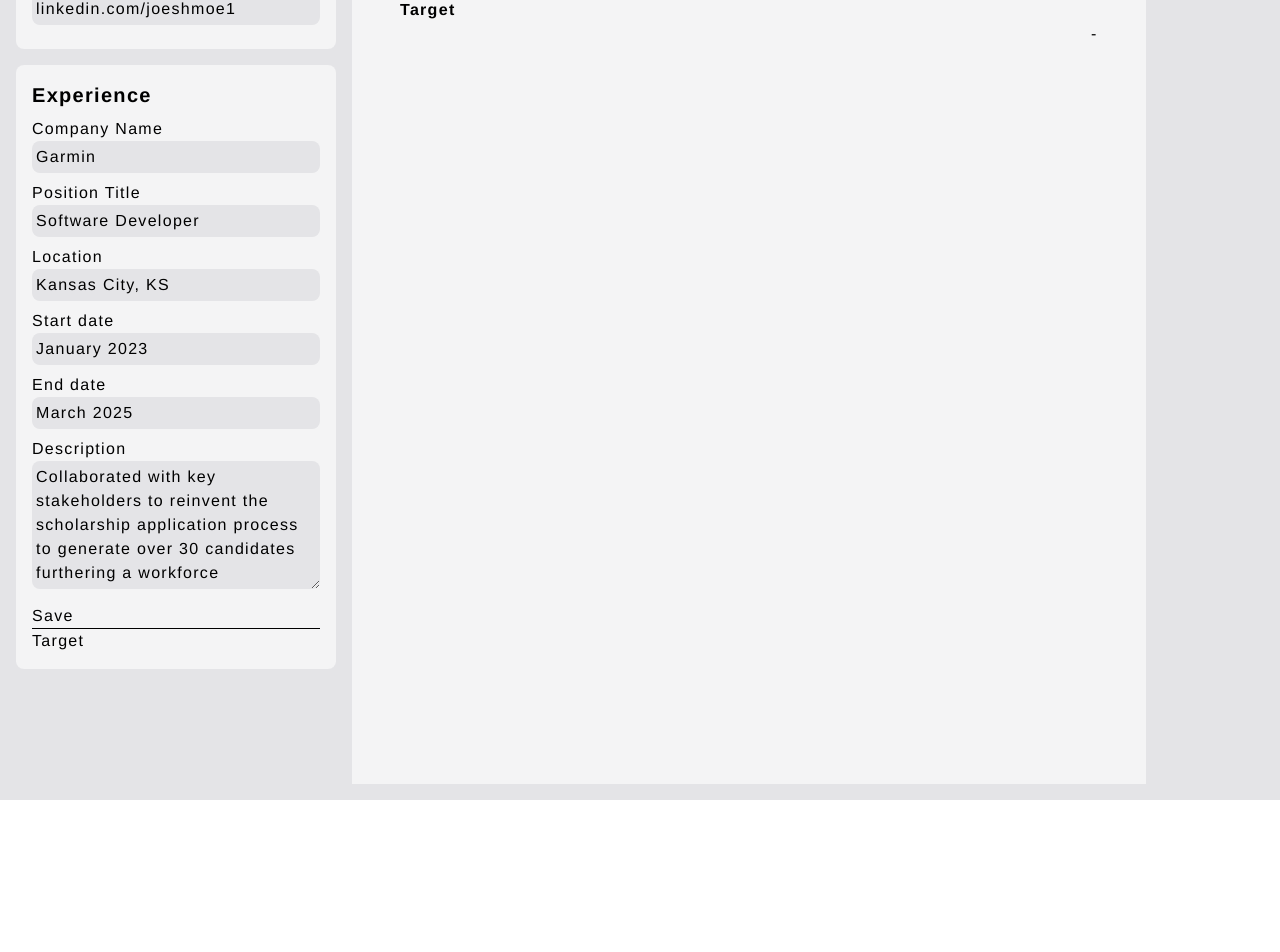
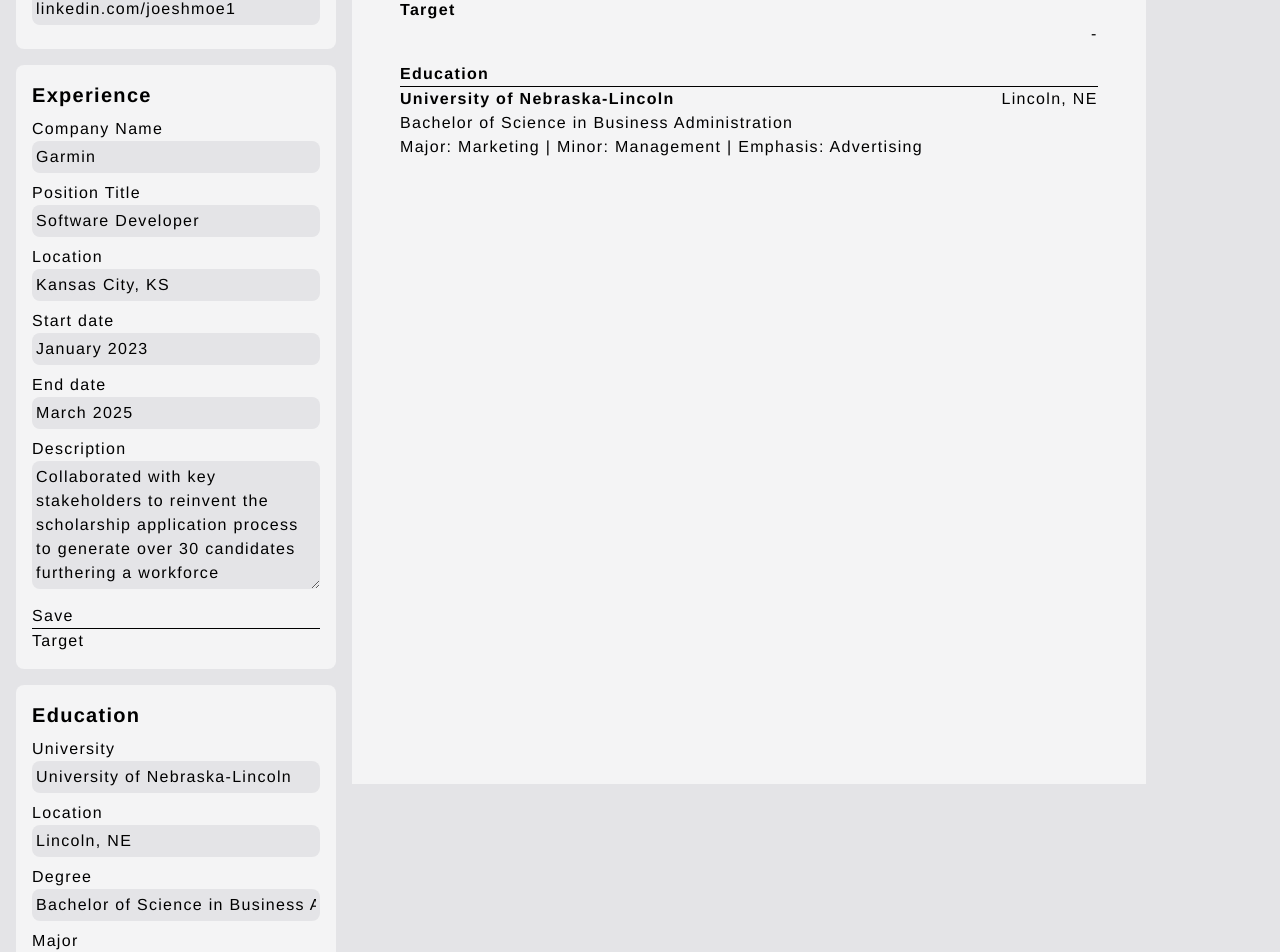
Before and after one commit to SherwinDistor/odin-cv-application, a React (Vite) app: page / in a window 1280 px wide. Shown: the part 355-1307 px from the top of the page. Before the commit the page ends 1155 px from the top, so only its background shows below. Built offline with nearby package versions, Linux system fonts and the light colour scheme.

Commit message:
Education section

```diff
--- a/src/App.jsx
+++ b/src/App.jsx
@@ -34,10 +34,26 @@ function App() {
 		},
 	]);
 
+	const [education, setEducation] = useState({
+		name: 'University of Nebraska-Lincoln',
+		degree: 'Bachelor of Science in Business Administration',
+		location: 'Lincoln, NE',
+		major: 'Major: Marketing | Minor: Management | Emphasis: Advertising',
+	});
+
 	const [activeIndex, setActiveIndex] = useState(0);
 
 	function handleChange(e) {
-		setPersonalDetails({ ...personalDetails, [e.target.name]: e.target.value });
+		console.log(e.target);
+
+		if (e.target.dataset.setType == 'personal') {
+			setPersonalDetails({
+				...personalDetails,
+				[e.target.name]: e.target.value,
+			});
+		} else {
+			setEducation({ ...education, [e.target.name]: e.target.value });
+		}
 	}
 
 	function handleExperienceChange(e) {
@@ -63,6 +79,7 @@ function App() {
 						<InputField
 							label='Full Name'
 							field='name'
+							setType='personal'
 							value={personalDetails.name}
 							handleChange={handleChange}
 						/>
@@ -70,6 +87,7 @@ function App() {
 						<InputField
 							label='Email'
 							field='email'
+							setType='personal'
 							value={personalDetails.email}
 							handleChange={handleChange}
 						/>
@@ -77,6 +95,7 @@ function App() {
 						<InputField
 							label='Phone Number'
 							field='number'
+							setType='personal'
 							value={personalDetails.number}
 							handleChange={handleChange}
 						/>
@@ -91,6 +110,7 @@ function App() {
 						<InputField
 							label='LinkedIn'
 							field='link'
+							setType='personal'
 							value={personalDetails.link}
 							handleChange={handleChange}
 						/>
@@ -110,6 +130,41 @@ function App() {
 										/>
 									);
 							  })}
+					</InputCard>
+					<InputCard>
+						<h1 className='text-xl font-bold mb-2'>Education</h1>
+
+						<InputField
+							label='University'
+							field='name'
+							setType='education'
+							value={education.name}
+							handleChange={handleChange}
+						/>
+
+						<InputField
+							label='Location'
+							field='location'
+							setType='education'
+							value={education.location}
+							handleChange={handleChange}
+						/>
+
+						<InputField
+							label='Degree'
+							field='degree'
+							setType='education'
+							value={education.degree}
+							handleChange={handleChange}
+						/>
+
+						<InputField
+							label='Major'
+							field='major'
+							setType='education'
+							value={education.major}
+							handleChange={handleChange}
+						/>
 					</InputCard>
 				</div>
 				<div className='w-full'>
@@ -149,6 +204,16 @@ function App() {
 								);
 							})}
 						</div>
+						<div>
+							<h2 className='font-semibold'>Education</h2>
+							<hr />
+							<div className='flex justify-between'>
+								<h3 className='font-semibold'>{education.name}</h3>
+								<p>{education.location}</p>
+							</div>
+							<p>{education.degree}</p>
+							<p>{education.major}</p>
+						</div>
 					</div>
 				</div>
 			</div>
--- a/src/components/InputField.jsx
+++ b/src/components/InputField.jsx
@@ -1,4 +1,4 @@
-function InputField({ label, field, value, handleChange }) {
+function InputField({ label, field, value, handleChange, setType }) {
 	return (
 		<>
 			<h2 className='text-md font-medium'>{label}</h2>
@@ -7,6 +7,7 @@ function InputField({ label, field, value, handleChange }) {
 				type='text'
 				name={field}
 				id={field}
+				data-set-type={setType}
 				onChange={handleChange}
 				value={value}
 			/>
```
